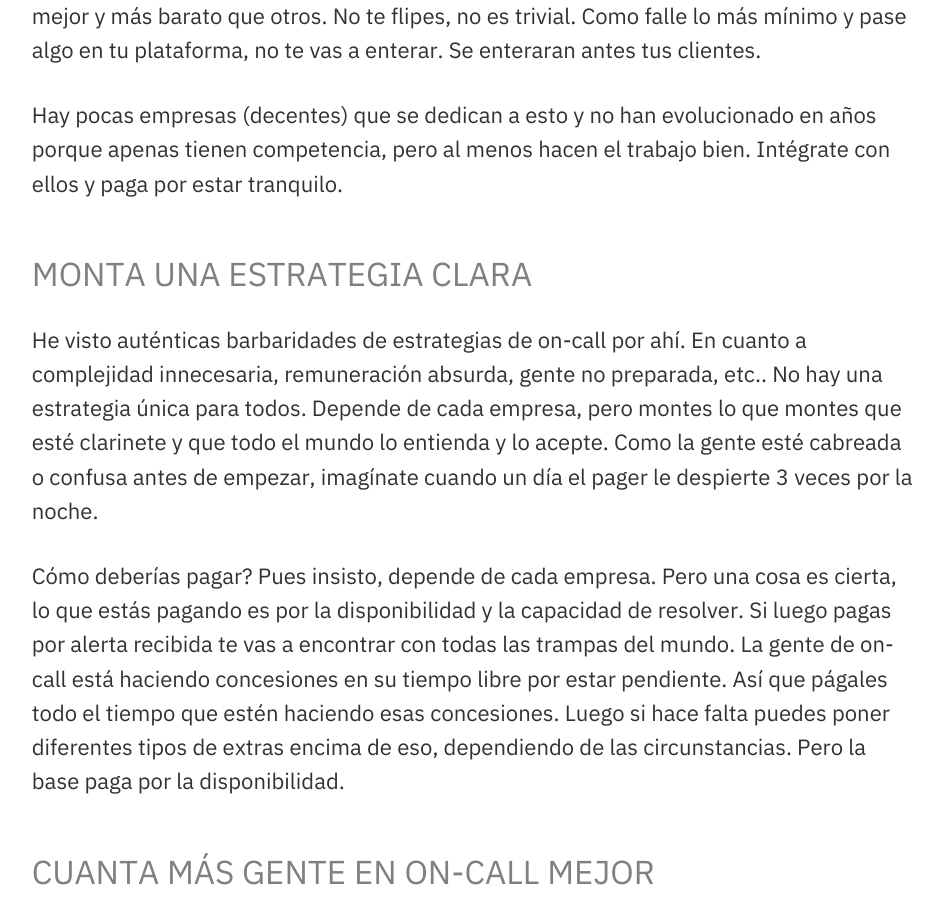
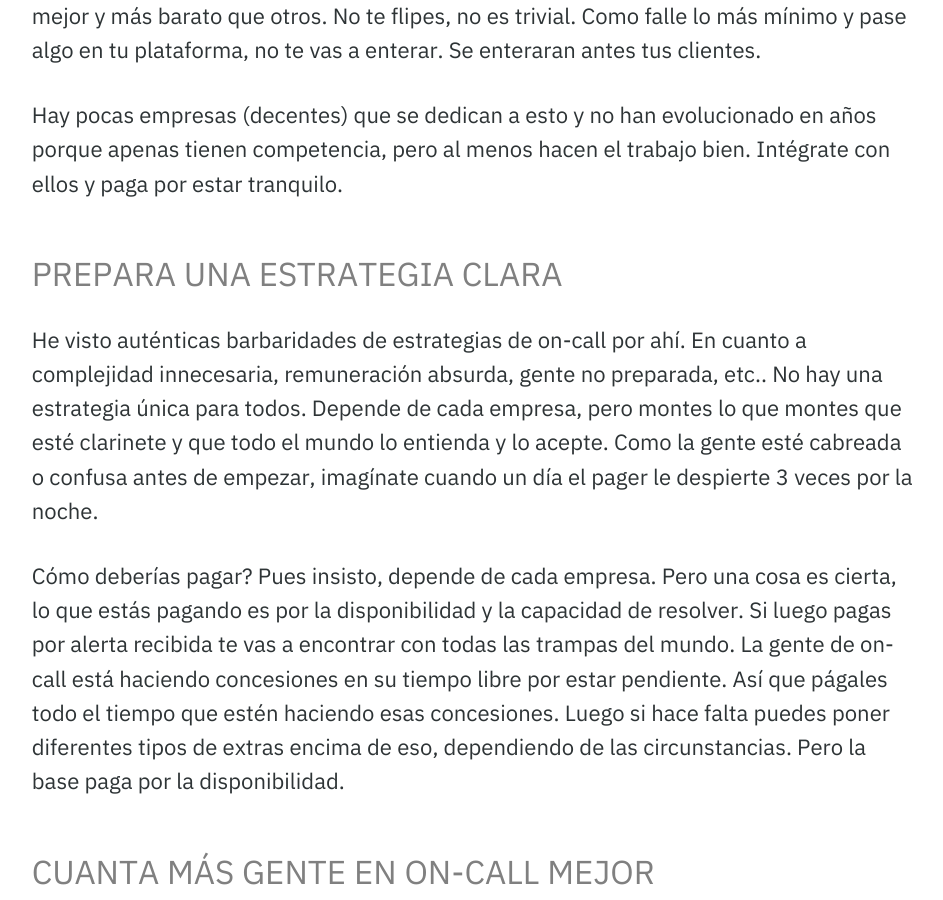
Before and after one commit to luisbosque/luisbosque.github.com, a Jekyll site: the page built from _posts/2019-05-22-conclusiones-de-mi-experiencia-en-on-call.markdown, in a window 1280 px wide and 900 px high, scrolled down 1796 px. Shown: the whole window, without its empty margins (166-1109 px from the left). Built offline with Jekyll 4.4.1, drawn with Linux system fonts in a browser that asks for light colours; some web fonts are replaced; some of the changed text lies outside the part shown.

Commit message:
Post fix

```diff
--- a/_posts/2019-05-22-conclusiones-de-mi-experiencia-en-on-call.markdown
+++ b/_posts/2019-05-22-conclusiones-de-mi-experiencia-en-on-call.markdown
@@ -33,7 +33,7 @@
 
 Hay pocas empresas (decentes) que se dedican a esto y no han evolucionado en años porque apenas tienen competencia, pero al menos hacen el trabajo bien. Intégrate con ellos y paga por estar tranquilo.
 
-### Monta una estrategia clara
+### Prepara una estrategia clara
 
 He visto auténticas barbaridades de estrategias de on-call por ahí. En cuanto a complejidad innecesaria, remuneración absurda, gente no preparada, etc.. No hay una estrategia única para todos. Depende de cada empresa, pero montes lo que montes que esté clarinete y que todo el mundo lo entienda y lo acepte. Como la gente esté cabreada o confusa antes de empezar, imagínate cuando un día el pager le despierte 3 veces por la noche.
 
```
Also changed, not shown: other parts of _posts/2019-05-22-conclusiones-de-mi-experiencia-en-on-call.markdown (+1 -1 lines).
